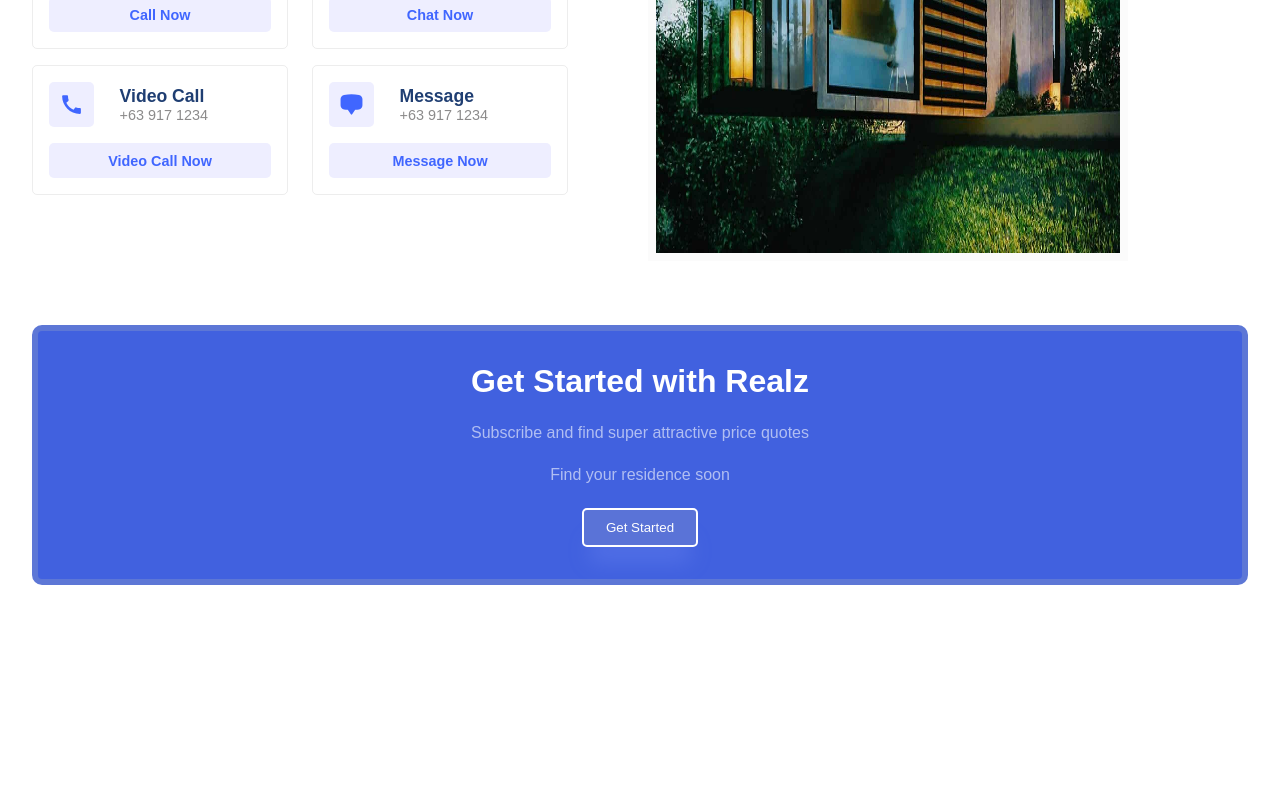
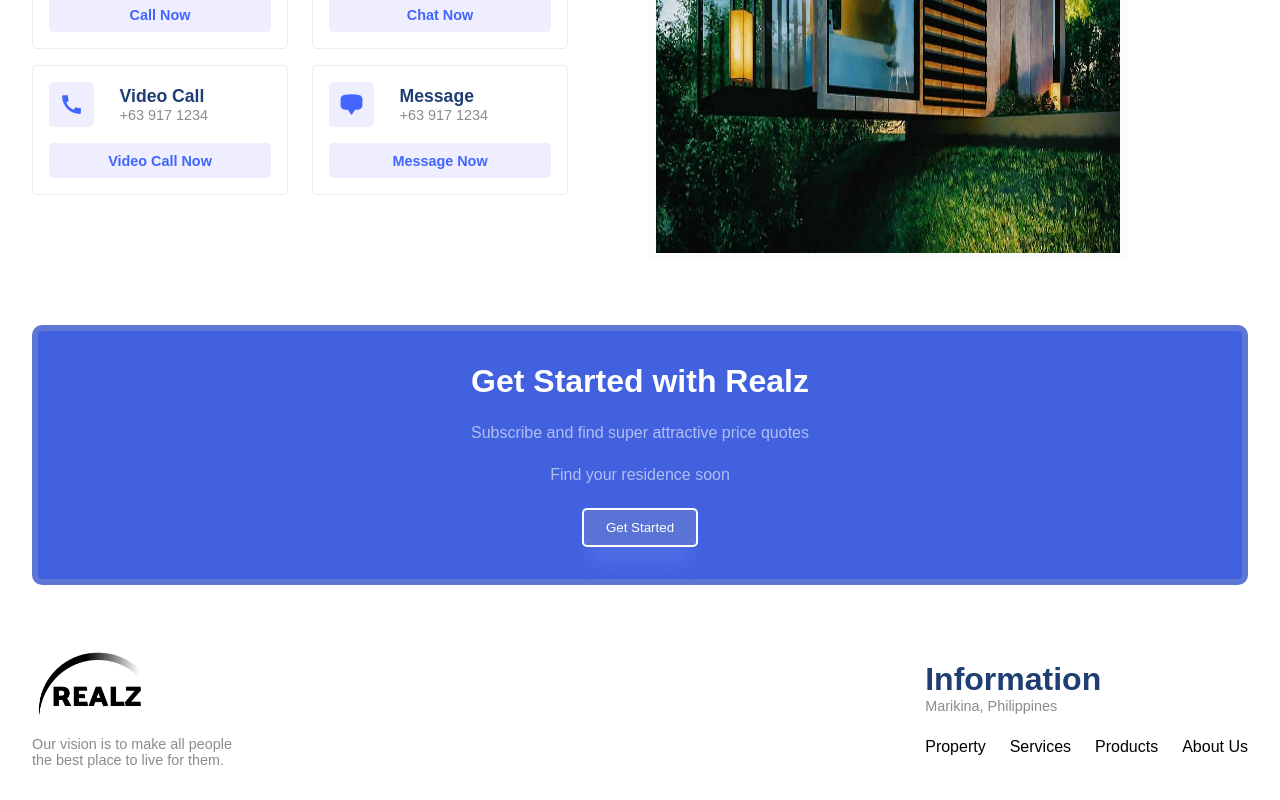
Before and after one commit to benjnp/realz, a React (Vite) app: page / in a window 1280 px wide. Shown: the part 2349-3149 px from the top of the page. Before the commit the page ends 2966 px from the top, so only its background shows below. Built offline with nearby package versions, Linux system fonts and the light colour scheme.

Commit message:
Added footer

```diff
--- a/src/App.jsx
+++ b/src/App.jsx
@@ -5,6 +5,7 @@
 import Value from "./components/Value/Value";
 import Contact from "./components/Contact/Contact"
 import GetStarted from "./components/GetStarted/GetStarted"
+import Footer from "./components/Footer/Footer";
 
 function App() {
   return (
@@ -19,6 +20,7 @@
       <Value />
       <Contact />
       <GetStarted />
+      <Footer />
     </div>
   );
 }
--- /dev/null
+++ b/src/components/Footer/Footer.css
@@ -0,0 +1,13 @@
+.f-container  {
+    justify-content: space-between;
+}
+
+.f-left {
+    gap: 1rem;
+}
+
+.f-menu {
+    gap: 1.5rem;
+    margin-top: 1.5rem;
+    font-weight: 500;
+}
--- /dev/null
+++ b/src/components/Footer/Footer.jsx
@@ -0,0 +1,28 @@
+import React from 'react'
+import './Footer.css'
+
+export default function Footer() {
+  return (
+    <div className="f-wrapper">
+        <div className="paddings fullWidth flexCenter f-container">
+            <div className="flexColStart f-left">
+                <img src="./realz-white.jpg" alt="logo" width={120}/>
+                <span className="secondaryText">
+                    Our vision is to make all people <br/>
+                    the best place to live for them.
+                </span>
+            </div>
+            <div className="flexColStart f-right">
+                <span className="primaryText">Information</span>
+                <span className='secondaryText'>Marikina, Philippines</span>
+                <div className="flexCenter f-menu">
+                    <span>Property</span>
+                    <span>Services</span>
+                    <span>Products</span>
+                    <span>About Us</span>
+                </div>
+            </div>
+        </div>
+    </div>
+  )
+}
```
Also changed, not shown: public/realz-white.jpg (added).
